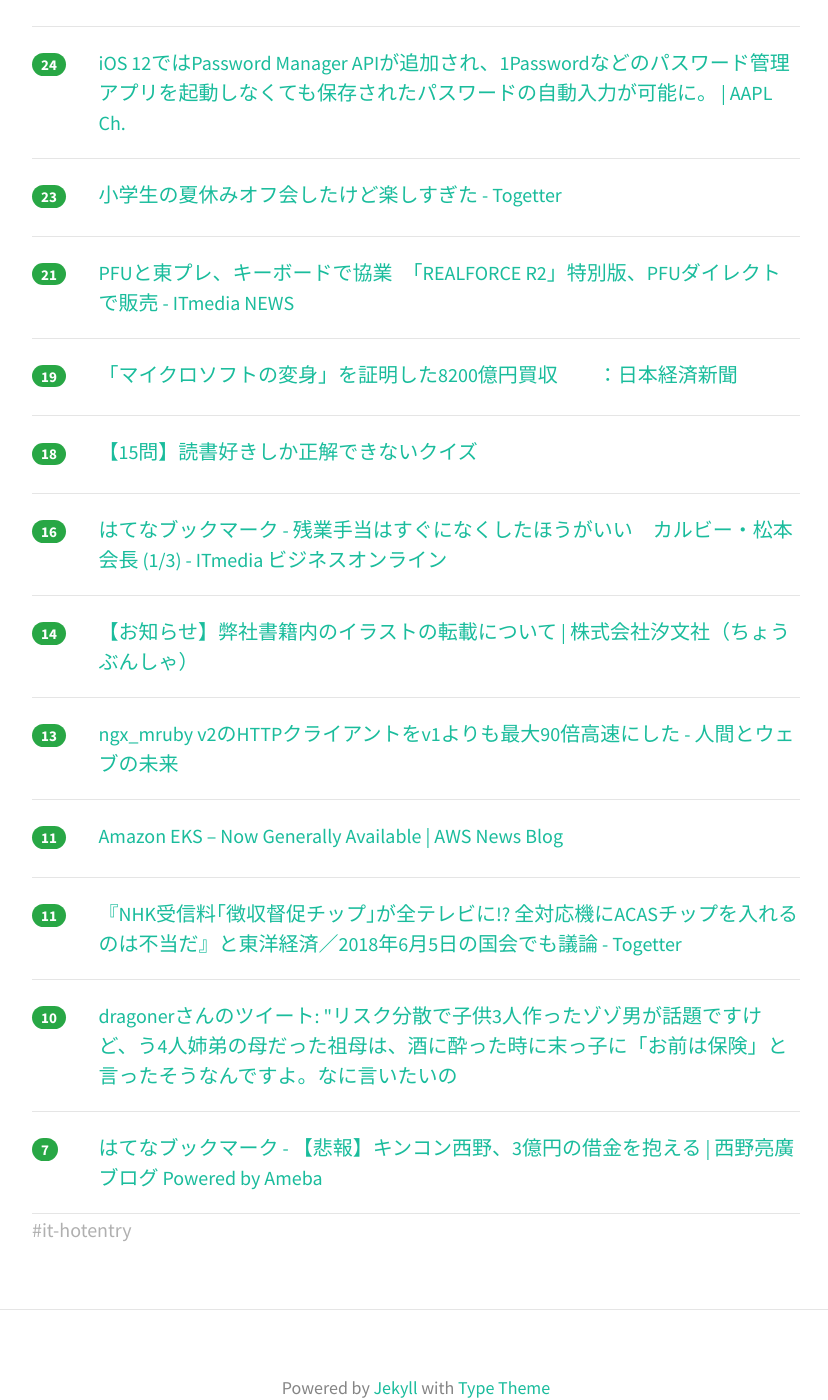
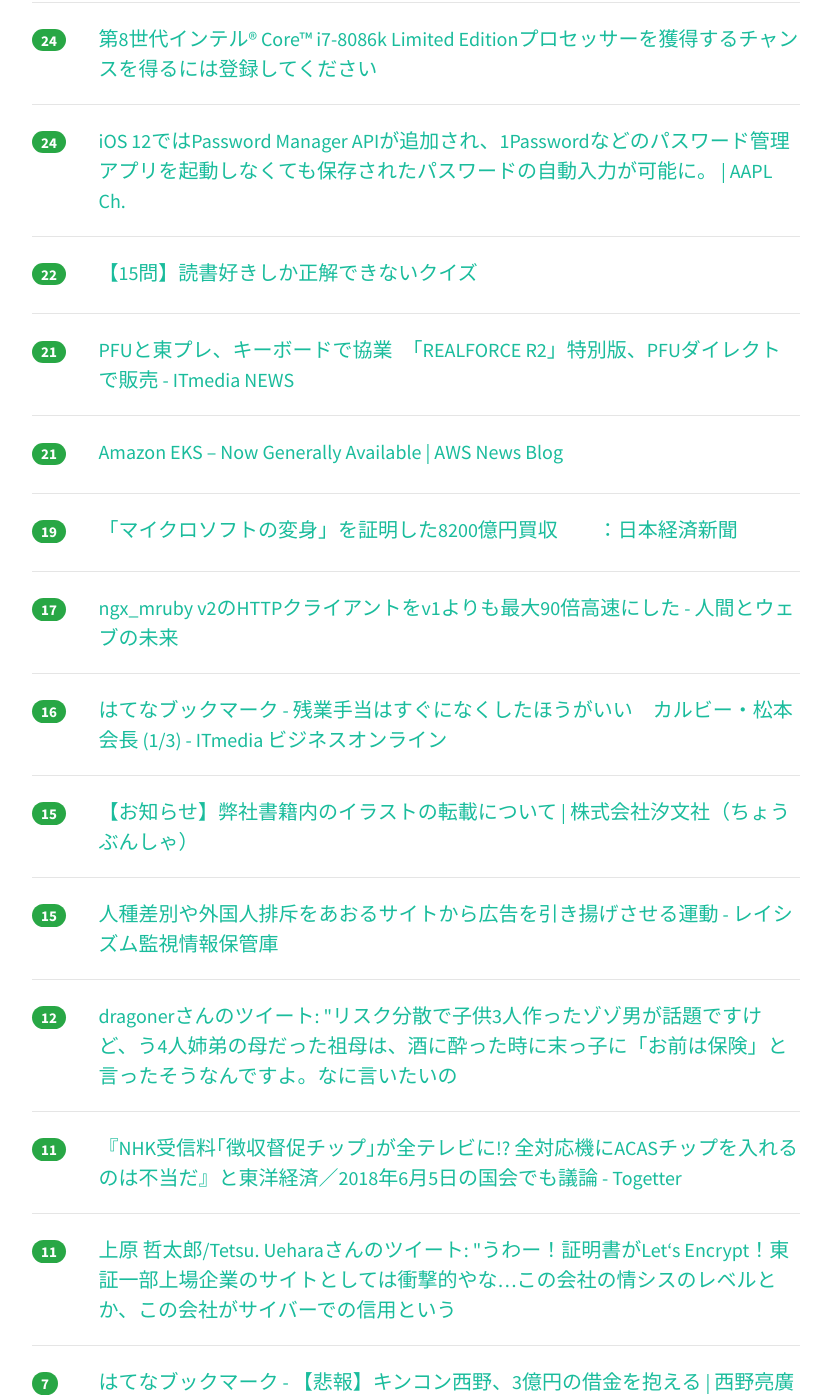
Before and after one commit to yatta47/hatena-matome-site, a Jekyll site: the page built from _posts/2018-06-06-hatena.md, in a window 1280 px wide and 1400 px high, scrolled down 551 px. Shown: the whole window, without its empty margins (224-1052 px from the left). Built offline with Jekyll 4.4.1, drawn with Linux system fonts in a browser that asks for light colours; nearby versions of some CDN libraries; some of the changed text lies outside the part shown.

Commit message:
Updated 2018-06-06

```diff
--- a/_posts/2018-06-06-hatena.md
+++ b/_posts/2018-06-06-hatena.md
@@ -1,14 +1,19 @@
 ---
 layout: post
 title:  "2018-06-06 はてぶIT"
-date:   2018-06-06 07:01:56
+date:   2018-06-06 08:01:54
 tags: [it-hotentry]
 ---
-14 件のデータあり
+16 件のデータあり
 
 <hr><div class="row">
 <div class="col-1"><span class="badge badge-pill badge-success h2">29</span></div>
 <div class="col-11"><a href='https://www.choubunsha.com/news/2018/news017826.php' target='_blank'>【お知らせ】弊社書籍内のイラストの転載について | 株式会社汐文社（ちょうぶんしゃ）</a></div>
+</div>
+<hr>
+<div class="row">
+<div class="col-1"><span class="badge badge-pill badge-success h2">24</span></div>
+<div class="col-11"><a href='https://togetter.com/li/1234028' target='_blank'>小学生の夏休みオフ会したけど楽しすぎた - Togetter</a></div>
 </div>
 <hr>
 <div class="row">
@@ -22,8 +27,8 @@ tags: [it-hotentry]
 </div>
 <hr>
 <div class="row">
-<div class="col-1"><span class="badge badge-pill badge-success h2">23</span></div>
-<div class="col-11"><a href='https://togetter.com/li/1234028' target='_blank'>小学生の夏休みオフ会したけど楽しすぎた - Togetter</a></div>
+<div class="col-1"><span class="badge badge-pill badge-success h2">22</span></div>
+<div class="col-11"><a href='https://www.buzzfeed.com/jp/hikaruyoza/15kisikadekinaikuizu?quiz_result=121145493_360527372' target='_blank'>【15問】読書好きしか正解できないクイズ</a></div>
 </div>
 <hr>
 <div class="row">
@@ -32,13 +37,18 @@ tags: [it-hotentry]
 </div>
 <hr>
 <div class="row">
+<div class="col-1"><span class="badge badge-pill badge-success h2">21</span></div>
+<div class="col-11"><a href='https://aws.amazon.com/blogs/aws/amazon-eks-now-generally-available/' target='_blank'>Amazon EKS – Now Generally Available | AWS News Blog</a></div>
+</div>
+<hr>
+<div class="row">
 <div class="col-1"><span class="badge badge-pill badge-success h2">19</span></div>
 <div class="col-11"><a href='https://www.nikkei.com/article/DGXMZO31371320V00C18A6000000/' target='_blank'>「マイクロソフトの変身」を証明した8200億円買収　　：日本経済新聞</a></div>
 </div>
 <hr>
 <div class="row">
-<div class="col-1"><span class="badge badge-pill badge-success h2">18</span></div>
-<div class="col-11"><a href='https://www.buzzfeed.com/jp/hikaruyoza/15kisikadekinaikuizu?quiz_result=121145493_360527372' target='_blank'>【15問】読書好きしか正解できないクイズ</a></div>
+<div class="col-1"><span class="badge badge-pill badge-success h2">17</span></div>
+<div class="col-11"><a href='http://hb.matsumoto-r.jp/entry/2018/06/06/001221' target='_blank'>ngx_mruby v2のHTTPクライアントをv1よりも最大90倍高速にした - 人間とウェブの未来</a></div>
 </div>
 <hr>
 <div class="row">
@@ -47,18 +57,18 @@ tags: [it-hotentry]
 </div>
 <hr>
 <div class="row">
-<div class="col-1"><span class="badge badge-pill badge-success h2">14</span></div>
+<div class="col-1"><span class="badge badge-pill badge-success h2">15</span></div>
 <div class="col-11"><a href='https://www.choubunsha.com/sp/news/2018/news017826.php' target='_blank'>【お知らせ】弊社書籍内のイラストの転載について | 株式会社汐文社（ちょうぶんしゃ）</a></div>
 </div>
 <hr>
 <div class="row">
-<div class="col-1"><span class="badge badge-pill badge-success h2">13</span></div>
-<div class="col-11"><a href='http://hb.matsumoto-r.jp/entry/2018/06/06/001221' target='_blank'>ngx_mruby v2のHTTPクライアントをv1よりも最大90倍高速にした - 人間とウェブの未来</a></div>
+<div class="col-1"><span class="badge badge-pill badge-success h2">15</span></div>
+<div class="col-11"><a href='http://odd-hatch.hatenablog.com/entry/2048/12/10/000000' target='_blank'>人種差別や外国人排斥をあおるサイトから広告を引き揚げさせる運動 - レイシズム監視情報保管庫</a></div>
 </div>
 <hr>
 <div class="row">
-<div class="col-1"><span class="badge badge-pill badge-success h2">11</span></div>
-<div class="col-11"><a href='https://aws.amazon.com/blogs/aws/amazon-eks-now-generally-available/' target='_blank'>Amazon EKS – Now Generally Available | AWS News Blog</a></div>
+<div class="col-1"><span class="badge badge-pill badge-success h2">12</span></div>
+<div class="col-11"><a href='http://twitter.com/dragoner_JP/status/1003935233131986944' target='_blank'>dragonerさんのツイート: "リスク分散で子供3人作ったゾゾ男が話題ですけど、う4人姉弟の母だった祖母は、酒に酔った時に末っ子に「お前は保険」と言ったそうなんですよ。なに言いたいの</a></div>
 </div>
 <hr>
 <div class="row">
@@ -67,8 +77,8 @@ tags: [it-hotentry]
 </div>
 <hr>
 <div class="row">
-<div class="col-1"><span class="badge badge-pill badge-success h2">10</span></div>
-<div class="col-11"><a href='http://twitter.com/dragoner_JP/status/1003935233131986944' target='_blank'>dragonerさんのツイート: "リスク分散で子供3人作ったゾゾ男が話題ですけど、う4人姉弟の母だった祖母は、酒に酔った時に末っ子に「お前は保険」と言ったそうなんですよ。なに言いたいの</a></div>
+<div class="col-1"><span class="badge badge-pill badge-success h2">11</span></div>
+<div class="col-11"><a href='http://twitter.com/tetsutalow/status/1004006018353778688' target='_blank'>上原 哲太郎/Tetsu. Ueharaさんのツイート: "うわー！証明書がLet‘s Encrypt！東証一部上場企業のサイトとしては衝撃的やな…この会社の情シスのレベルとか、この会社がサイバーでの信用という</a></div>
 </div>
 <hr>
 <div class="row">
```
